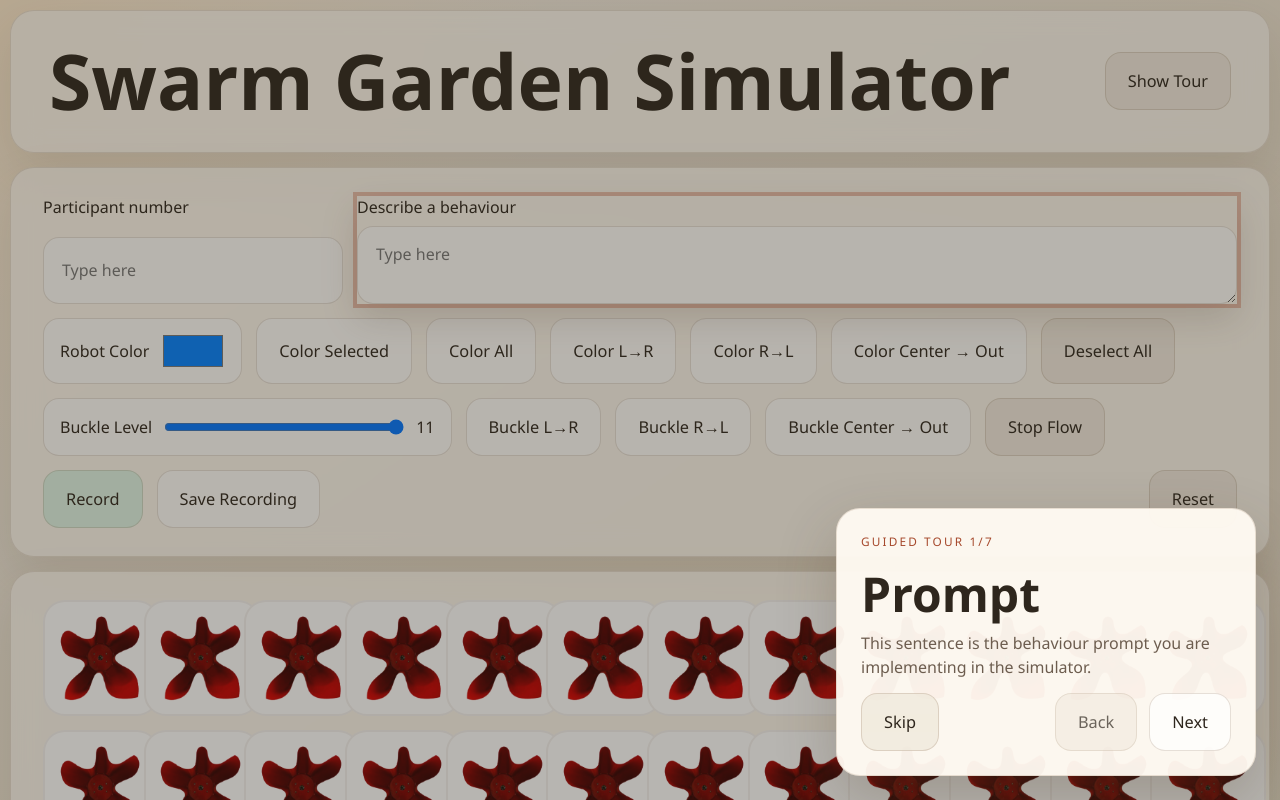
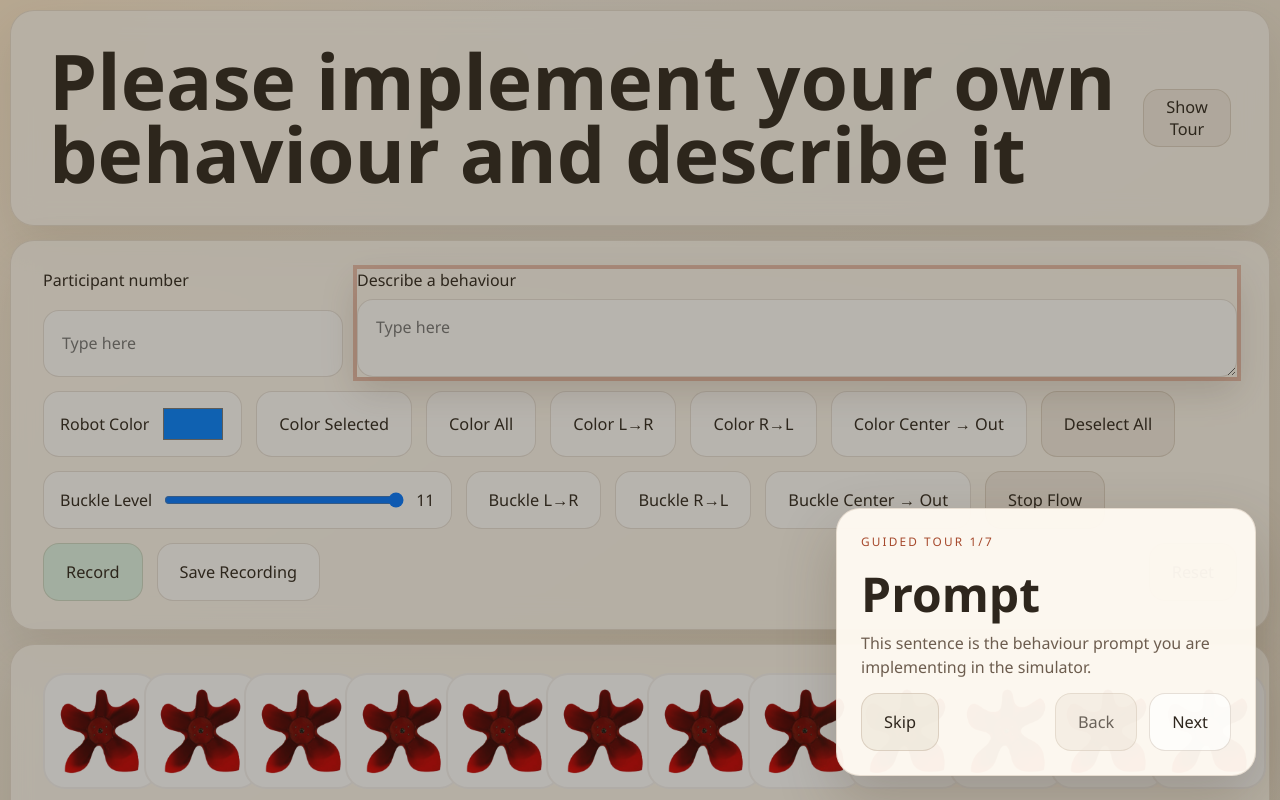
Before and after one commit to MerihanAlhafnawi/SwarmGardenSimulator, a Next.js app: page /application in a window 1280 px wide. Shown: the top 800 px of the page. Built offline with nearby package versions, Linux system fonts and the light colour scheme; no server answers.

Commit message:
Update study routes and step wording

```diff
--- a/src/app/behaviour/page.tsx
+++ b/src/app/behaviour/page.tsx
@@ -151,7 +151,7 @@ export default function BehaviourPage() {
         },
       });
       setMessage("");
-      router.push("/simulation");
+      router.push("/implement");
     } catch (error) {
       const errorMessage = error instanceof Error ? error.message : "Could not save your response";
       setMessage(errorMessage);
--- /dev/null
+++ b/src/app/describe/page.tsx
@@ -0,0 +1 @@
+export { default } from "../behaviour/page";
--- /dev/null
+++ b/src/app/implement/page.tsx
@@ -0,0 +1,5 @@
+import SwarmApplication from "@/components/SwarmApplication";
+
+export default function ImplementPage() {
+  return <SwarmApplication mode="prompt" />;
+}
--- a/src/app/simulation/page.tsx
+++ b/src/app/simulation/page.tsx
@@ -1,5 +1,5 @@
 import SwarmApplication from "@/components/SwarmApplication";
 
 export default function SimulationPage() {
-  return <SwarmApplication mode="prompt" />;
+  return <SwarmApplication mode="design" />;
 }
--- a/src/components/SwarmApplication.tsx
+++ b/src/components/SwarmApplication.tsx
@@ -261,7 +261,7 @@ export default function SwarmApplication({
   const nextTourStep = () => {
     if (tourStepIndex === TOUR_STEPS.length - 1) {
       closeTour();
-      router.push("/behaviour");
+      router.push("/describe");
       return;
     }
 
@@ -676,7 +676,11 @@ export default function SwarmApplication({
     <main className="page-shell">
       <section className="hero">
         <div className="application-hero">
-          <h1>Swarm Garden Simulator</h1>
+          <h1>
+            {mode === "prompt"
+              ? "Please implement a behaviour that fits this description"
+              : "Please implement your own behaviour and describe it"}
+          </h1>
           {mode === "design" ? (
             <button className="ghost" onClick={startTour}>
               Show Tour
@@ -703,7 +707,7 @@ export default function SwarmApplication({
               className={`field field-wide prompt-panel ${getTourClass("prompt-panel")}`}
               data-tour-id="prompt-panel"
             >
-              <span>Prompt</span>
+              <span>Please implement a behaviour that fits this description</span>
               <p className="prompt-text">{SIMULATION_PROMPT}</p>
             </div>
           ) : (
@@ -854,7 +858,7 @@ export default function SwarmApplication({
 
         {mode === "prompt" && showPostSaveNext ? (
           <div className="toolbar next-row">
-            <button className="next-step-button" onClick={() => router.push("/application")}>
+            <button className="next-step-button" onClick={() => router.push("/simulation")}>
               Next
             </button>
           </div>
```
